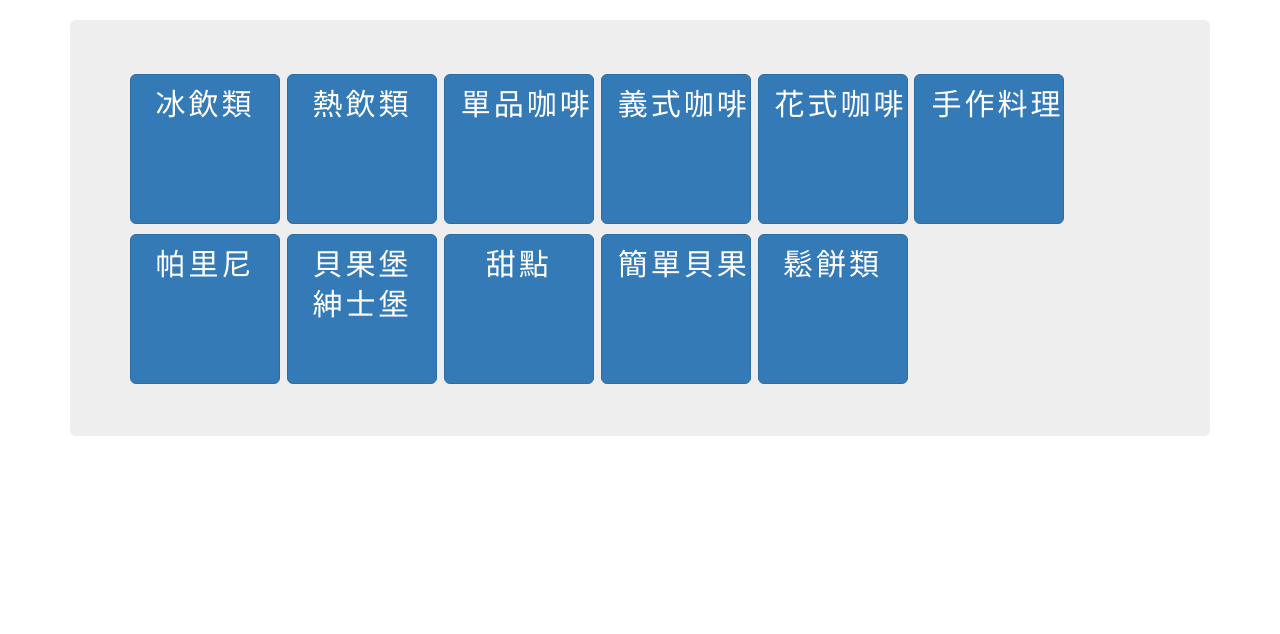
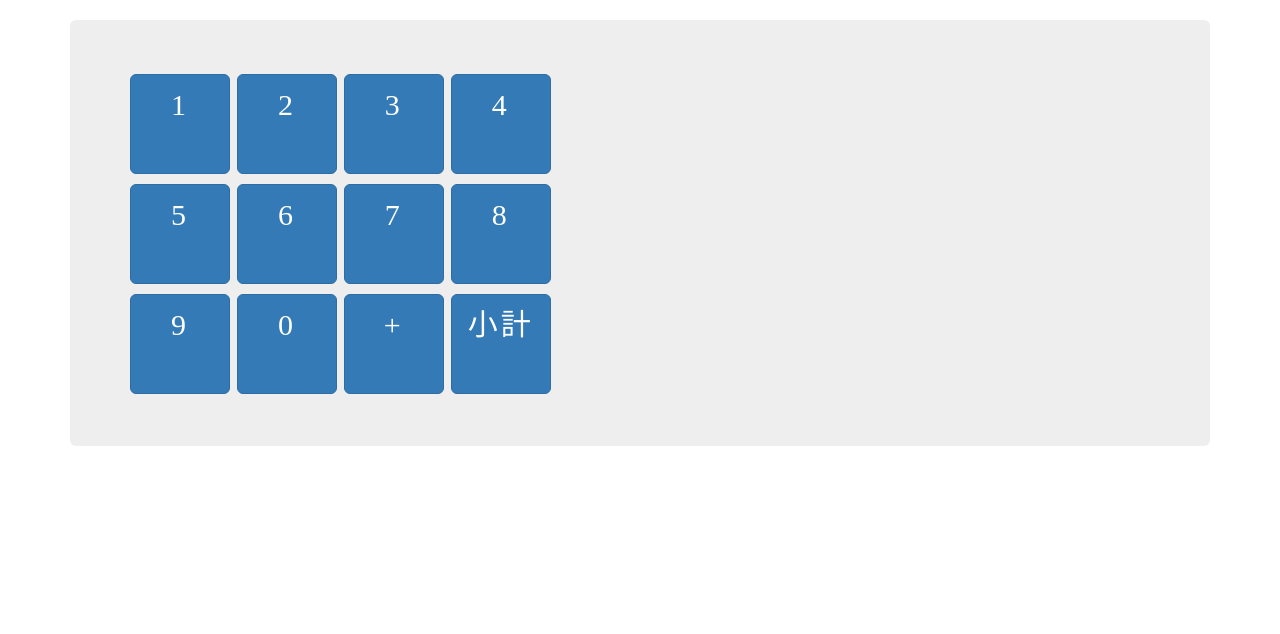
Before and after one commit to HengWei/POS-System, a Django app: page /index/ in a window 1280 px wide. Shown: the part 72-706 px from the top of the page. Run offline with Django 3.2, Linux system fonts and the light colour scheme; some libraries are stand-ins or nearby versions.

Commit message:
數字區域

```diff
--- a/templates/index.html
+++ b/templates/index.html
@@ -27,6 +27,20 @@
     .menu {
         line-height: 160px;
         letter-spacing: 3px;
+    }
+
+    .btn-key{
+        height: 100px;
+        width: 100px;
+        font-size: 30px;
+        vertical-align: middle;
+        font-family: 標楷體;
+    }
+
+    .keyboard{
+        line-height: 110px;
+        letter-spacing: 3px;
+        display: inline;
     }
 
 
@@ -100,7 +114,7 @@
 
     <!-- Main component for a primary marketing message or call to action -->
     <div class="jumbotron">
-        <div class="menu" id="mainMenu">
+        <div class="menu" id="mainMenu" hidden>
             <a class="btn btn-lg btn-primary" href="javascript:ShowMenu('menu-1');" role="button">冰飲類</a>
             <a class="btn btn-lg btn-primary" href="#" role="button">熱飲類</a>
             <a class="btn btn-lg btn-primary" href="#" role="button">單品咖啡</a>
@@ -121,6 +135,27 @@
             <a class="btn btn-lg btn-primary" href="#" role="button">櫻桃紅茶</a>
             <a class="btn btn-lg btn-warning" href="javascript: BackMenu('menu-1');" role="button">回上一頁</a>
         </div>
+        <div id="number" class="keyboard" >
+            <a class="btn btn-lg btn-primary btn-key" href="#" role="button">1</a>
+            <a class="btn btn-lg btn-primary btn-key" href="#" role="button">2</a>
+            <a class="btn btn-lg btn-primary btn-key" href="#" role="button">3</a>
+            <a class="btn btn-lg btn-primary btn-key" href="#" role="button">4</a>
+{#            <input type="text" class="form-control" style="display: inline ;width: 60px;" placeholder="數量">#}
+            <br>
+            <a class="btn btn-lg btn-primary btn-key" href="#" role="button">5</a>
+            <a class="btn btn-lg btn-primary btn-key" href="#" role="button">6</a>
+            <a class="btn btn-lg btn-primary btn-key" href="#" role="button">7</a>
+            <a class="btn btn-lg btn-primary btn-key" href="#" role="button">8</a>
+
+            <br>
+            <a class="btn btn-lg btn-primary btn-key" href="#" role="button">9</a>
+            <a class="btn btn-lg btn-primary btn-key" href="#" role="button">0</a>
+            <a class="btn btn-lg btn-primary btn-key" href="#" role="button">+</a>
+            <a class="btn btn-lg btn-primary btn-key" href="#" role="button">小計</a>
+
+            <br>
+        </div>
+
     </div>
 
 </div> <!-- /container -->
```
